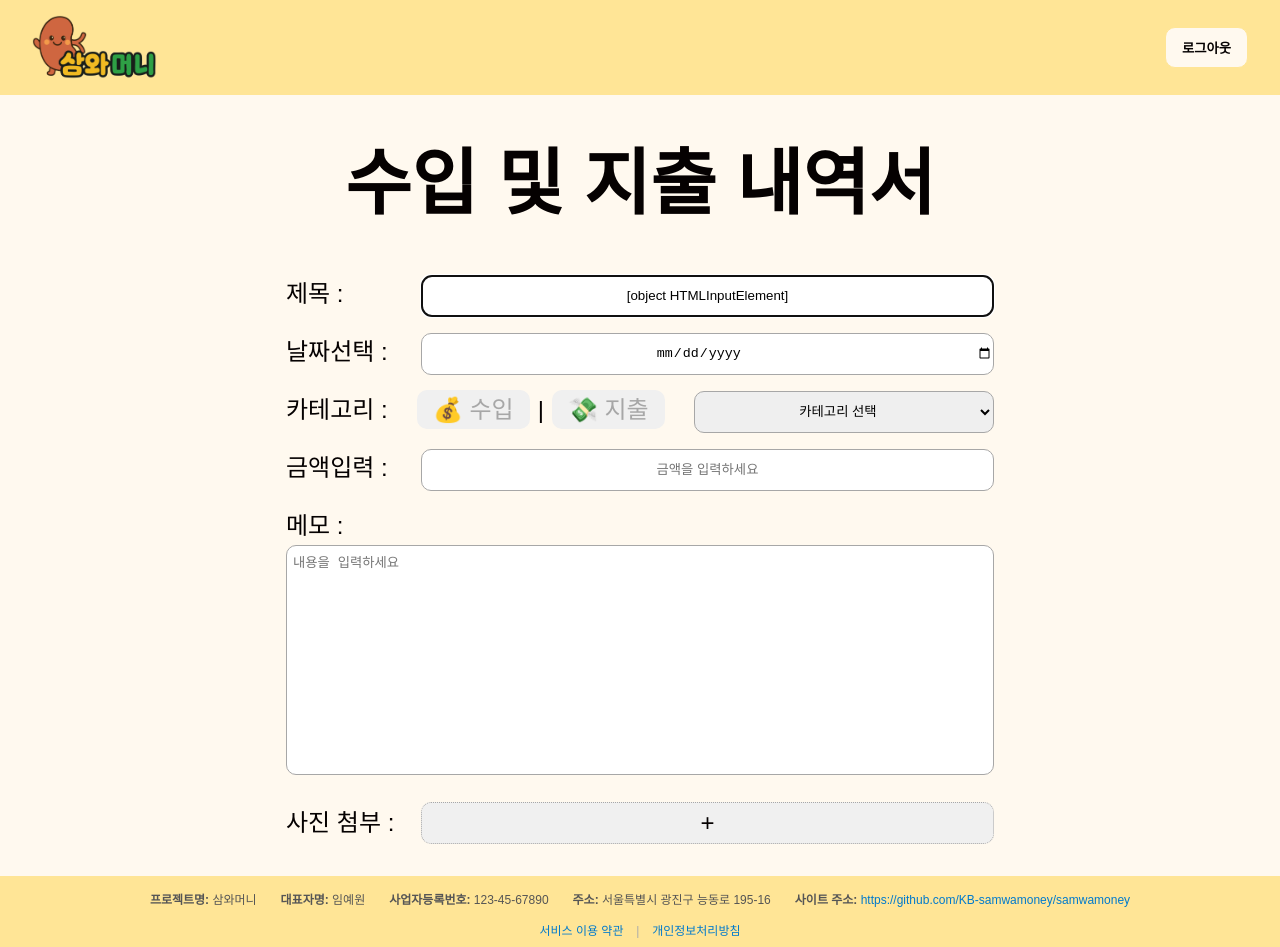
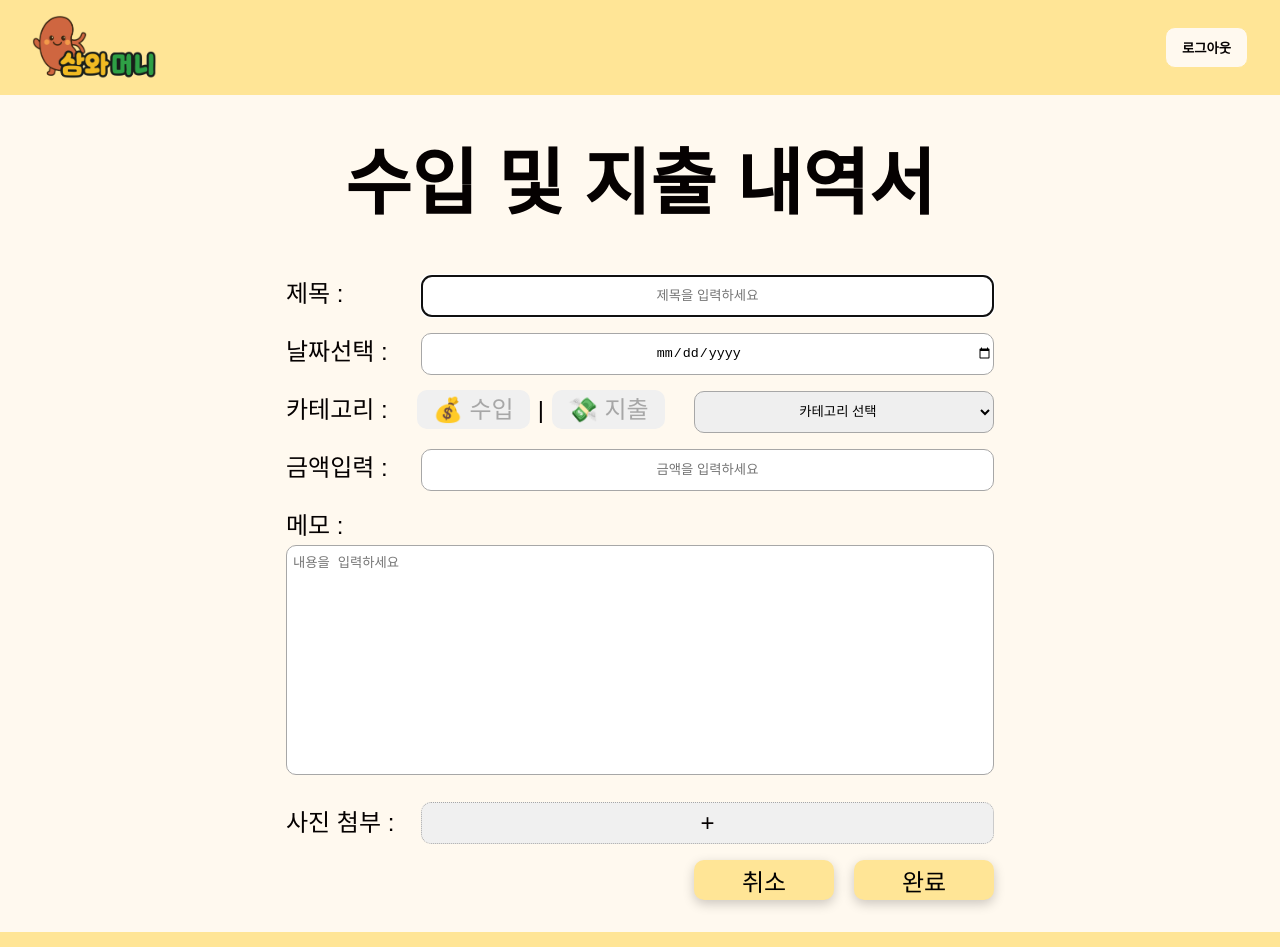
Before and after one commit to KB-samwamoney/samwamoney, a Vue app in the folder samwa-money/: page /payment-add in a window 1280 px wide. Shown: the top 947 px of the page. Built offline with nearby package versions, Linux system fonts and the light colour scheme; sample sign-in values are in the browser's storage; a web font is replaced by a local one; what v-calendar would draw is missing.

Commit message:
지출 및 수입 저장 및 버튼 컴포넌트 작성

```diff
--- a/samwa-money/src/components/button/ConfirmButton.vue
+++ b/samwa-money/src/components/button/ConfirmButton.vue
@@ -0,0 +1,56 @@
+<script setup>
+import { defineProps } from 'vue';
+import { useRouter } from 'vue-router';
+
+const router = useRouter()
+
+const props = defineProps({
+  name: String
+}
+)
+
+const emit = defineEmits(['create-payment'])
+
+
+
+const handleEvent = () => {
+  if (props.name === '확인') {
+    router.back()
+  }
+  if (props.name === '수정') {
+    router.push({ name: 'payment-update' })
+  }
+  if (props.name === '완료') {
+    emit('create-payment')
+    console.log(`${props.name}`);
+  }
+  if (props.name === '취소') {
+    router.push({ name: 'main' })
+  }
+}
+
+
+
+</script>
+
+<template>
+
+  <button class='button' @click="handleEvent">{{ props.name
+    }}</button>
+
+
+
+</template>
+
+<style scoped>
+.button {
+  background-color: #FFE596;
+  width: 140px;
+  height: 40px;
+  font-size: 24px;
+  border: none;
+  border-radius: 10px;
+  cursor: pointer;
+  box-shadow: 0 4px 12px rgba(0, 0, 0, 0.2)
+}
+</style>
--- a/samwa-money/src/components/main/search/SearchBar.vue
+++ b/samwa-money/src/components/main/search/SearchBar.vue
@@ -7,12 +7,8 @@
         <option value="search_cash">금액</option>
         <option value="search_memo">메모</option>
       </select>
-      <input
-        :type="searchType === 'search_cash' ? 'number' : 'text'"
-        v-model="searchKeyword"
-        placeholder="검색어를 입력하세요."
-        class="search-input"
-      />
+      <input :type="searchType === 'search_cash' ? 'number' : 'text'" v-model="searchKeyword" placeholder="검색어를 입력하세요."
+        class="search-input" />
       <button class="search-btn" @click="handleSearch">
         <i class="fas fa-search"></i>
       </button>
@@ -30,12 +26,7 @@
       </div>
 
       <!-- 선택된 카테고리 버튼으로 표시 -->
-      <div
-        v-for="cat in categories"
-        :key="cat.id"
-        class="btn-cat"
-        @click="handleCategoryClick(cat.name)"
-      >
+      <div v-for="cat in categories" :key="cat.id" class="btn-cat" @click="handleCategoryClick(cat.name)">
         <div>{{ cat.icon }} {{ cat.name }}</div>
         <i class="fa-solid fa-xmark" @click.stop="removeCategory(cat.name)"></i>
       </div>
@@ -62,7 +53,7 @@ const selectedCategoryToAdd = ref(null) // 드롭다운에서 선택된 카테
 // 컴포넌트가 마운트될 때 서버에서 카테고리 데이터 불러오기
 onMounted(async () => {
   try {
-    const res = await axios.get('http://localhost:3000/Category')
+    const res = await axios.get('http://localhost:5500/Category')
     allCategoryOptions.value = res.data
   } catch (error) {
     console.error('카테고리 불러오기 실패:', error)
--- a/samwa-money/src/components/payment-add/PaymentForm.vue
+++ b/samwa-money/src/components/payment-add/PaymentForm.vue
@@ -1,21 +1,23 @@
 <script setup>
 import { usePaymentStore } from '@/stores/paymentAddStore';
 import { onMounted, ref, watch } from 'vue';
+import ConfirmButton from '../button/ConfirmButton.vue';
 
 const paymentStore = usePaymentStore()
 
 // 데이터 자장 함수
 const title = ref()
-const paymentAddDate = ref('')
-const selecCategory = ref('')
-const paymentAmount = ref('')
-const paymentAddImg = ref(null)
-const paymentAddMemo = ref('')
+const titleInput = ref()
+const date = ref('')
+const category = ref('')
+const amount = ref('')
+const imgUrl = ref(null)
+const memo = ref('')
 
 //  카테고리 리스트 변경
 const selectedPayment = ref()
 watch(selectedPayment, (newVal) => {
-  selecCategory.value = ''
+  category.value = ''
   if (newVal) {
     paymentStore.getcategoryList(newVal)
   }
@@ -24,18 +26,19 @@ watch(selectedPayment, (newVal) => {
 const handleChangeImg = (event) => {
   const file = event.target.files[0]
   if (!file) {
-    paymentAddImg.value = null
+    imgUrl.value = null
     return
   }
-  paymentAddImg.value = file;
-  console.log(paymentAddImg);
+  imgUrl.value = file;
+  console.log(imgUrl);
 
 }
-
+//  저장된 이미지 삭제
 const imageDelete = () => {
-  paymentAddImg.value = null
+  imgUrl.value = null
 }
 
+// 금액 입력시 숫자만 출력 및 , 표시
 const formatWithComma = (value) => {
   const onlyNumber = value.replace(/[^0-9]/g, '') // 숫자만 추출
   return onlyNumber ? Number(onlyNumber).toLocaleString() : ''
@@ -43,10 +46,52 @@ const formatWithComma = (value) => {
 
 const handleAmountInput = (event) => {
   const value = event.target.value
-  paymentAmount.value = formatWithComma(value)
+  amount.value = formatWithComma(value)
 }
+
+const createPayment = async () => {
+  if (!title.value.trim()) {
+    return
+  }
+  if (!date.value.trim()) {
+    return
+  }
+  if (!amount.value.trim()) {
+    return
+  }
+  if (!String(category.value).trim()) {
+    return
+  }
+  if (!memo.value.trim()) {
+    return
+  }
+
+  try {
+    const newPayment = {
+      title: title.value,
+      date: date.value,
+      category: category.value,
+      amount: amount.value,
+      memo: memo.value,
+      imgUrl: imgUrl.value
+    }
+    await paymentStore.createPayment(newPayment)
+  } catch (error) {
+    console.log(error.value);
+
+  }
+  finally {
+    title.value = ''
+    date.value = ''
+    category.value = ''
+    amount.value = ''
+    memo.value = ''
+    imgUrl.value = ''
+  }
+}
+// 페이지 로드시 제목 입력칸 포커스
 onMounted(() => {
-  title.value?.focus()
+  titleInput.value?.focus()
 })
 
 </script>
@@ -57,12 +102,12 @@ onMounted(() => {
     <section class="payment-body">
       <div class="title-container">
         <label>제목 :</label>
-        <input type="text" placeholder="제목을 입력하세요" class="title-input" ref='title' v-model="title">
+        <input type="text" placeholder="제목을 입력하세요" class="title-input" ref='titleInput' v-model="title">
       </div>
 
       <div class="date-container">
         <label>날짜선택 :</label>
-        <input type="date" class="date-input" v-model="paymentAddDate">
+        <input type="date" class="date-input" v-model="date">
       </div>
 
       <div class="category-container">
@@ -83,7 +128,7 @@ onMounted(() => {
             </label>
           </div>
         </div>
-        <select class=" category-input" v-model="selecCategory">
+        <select class=" category-input" v-model="category">
           <option disabled selected value="">카테고리 선택</option>
           <option v-for="category in paymentStore.categoryList" :key="category.id" :value="category.id">
             {{ category.name }}{{ category.icon }}</option>
@@ -92,7 +137,7 @@ onMounted(() => {
 
       <div class="amount-container">
         <label>금액입력 : </label>
-        <input type="text" class="amount-input" placeholder="금액을 입력하세요" v-model.number="paymentAmount"
+        <input type="text" class="amount-input" placeholder="금액을 입력하세요" v-model.number="amount"
           @input="handleAmountInput" value='원'>
       </div>
 
@@ -100,18 +145,22 @@ onMounted(() => {
         <div>
           <label>메모 : </label>
         </div>
-        <textarea class="textarea-input" placeholder="내용을 입력하세요" v-model="paymentAddMemo"></textarea>
+        <textarea class="textarea-input" placeholder="내용을 입력하세요" v-model="memo"></textarea>
       </div>
 
       <div class="upload-container">
         <label class="upload-label">사진 첨부 :</label>
         <label for="uploadImg" class="upload-box">
-          <span>{{ paymentAddImg ? paymentAddImg.name : '+' }}</span>
+          <span>{{ imgUrl ? imgUrl.name : '+' }}</span>
           <input type="file" id="uploadImg" hidden accept="image/*" @change="handleChangeImg" />
         </label>
 
-        <button class="imgdelete-btn" @click="imageDelete" v-if="paymentAddImg">x</button>
+        <button class="imgdelete-btn" @click="imageDelete" v-if="imgUrl">x</button>
 
+      </div>
+      <div class="footer-btn">
+        <ConfirmButton :name="'취소'" />
+        <ConfirmButton @create-payment="createPayment" :name="'완료'" />
       </div>
     </section>
   </div>
@@ -243,4 +292,10 @@ onMounted(() => {
 .imgdelete-btn:hover {
   transform: scale(1.3);
 }
+
+.footer-btn {
+  display: flex;
+  gap: 20px;
+  justify-content: right;
+}
 </style>
--- a/samwa-money/src/stores/paymentAddStore.js
+++ b/samwa-money/src/stores/paymentAddStore.js
@@ -1,11 +1,18 @@
 import { ref} from 'vue'
 import { defineStore } from 'pinia'
-import axios from 'axios'
+import api from '@/utils/axios'
+
+import { useAuthStore } from '@/stores/authStore.js'
 
 
-const API_URL = 'http://localhost:5500'
+
+
+
+
+
 
 export const usePaymentStore = defineStore('payment', () => {
+const authStore = useAuthStore()
   const loading = ref(false)
   const error = ref(null)
 
@@ -15,7 +22,7 @@ export const usePaymentStore = defineStore('payment', () => {
   const getcategoryList = async (paymentType) => {
     try {
       loading.value= true
-      const response = await axios.get(`${API_URL}/Category`)
+      const response = await api.get(`/Category`)
       categoryList.value = response.data.filter(list=> list.type === paymentType)
     } catch (error) {
       console.log(`카테고리 불러오기 실패${error}`);
@@ -24,27 +31,26 @@ export const usePaymentStore = defineStore('payment', () => {
     }
   }
 
+  const createPayment = async (paymentData) => {
+    loading.value = true
+    error.value = null
 
-  // const createPost = async (postData) => {
-  //       loading.value = true
-  //       error.value = null
+    try {
+      const newPayment = {
+        userId: authStore.user.userId,
+        ...paymentData
+      }
+      const response = await api.post(`/Balance`, newPayment)
+      paymentList.value.push(response.data)
+    } catch (error) {
+      console.log(`${error}`);
 
-  //       try {
-  //           const newPost = {
-  //               ...postData,
-  //               createdAt: Date.now().toString(),
-  //           }
-  //           const response = await axios.post(API_URL, newPost)
-  //           posts.value.push(response.data)
-  //           return response.data
-  //       } catch (error) {
-  //           error.value = error.message || '게시물 등록애 실패했습니다'
-  //           throw error
-  //       } finally {
-  //           loading.value = false
-  //       }
-  //   }
+    } finally {
+      loading.value=false
+    }
+
+  }
 
 
-  return {loading, error ,paymentList, categoryList, getcategoryList,}
+  return {loading, error ,paymentList, categoryList, getcategoryList, createPayment}
 })
```
Also changed, not shown: samwa-money/db.json.
